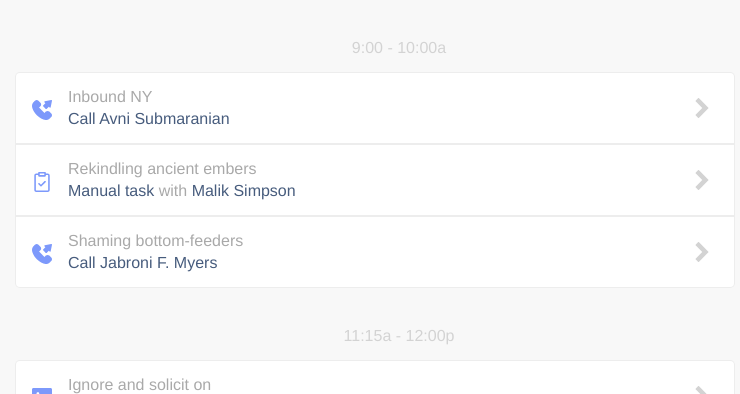
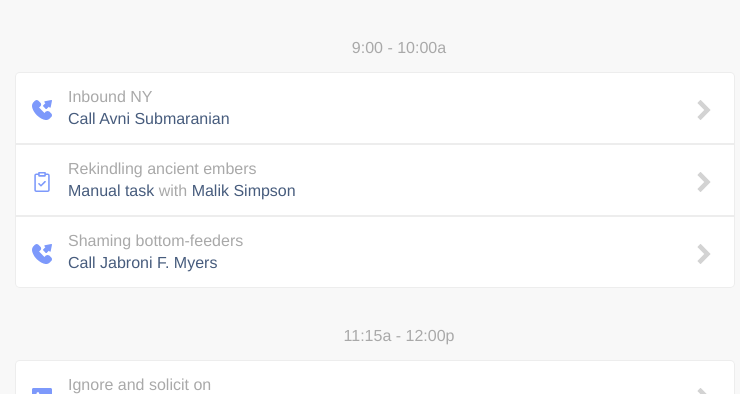
Before and after one commit to maxbildner/strive-task-app, a React (Create React App) app: page / in a window 1280 px wide. Shown: the top 394 px of the page, without its empty margins (241-981 px from the left). Built offline with nearby package versions, Linux system fonts and the light colour scheme.

Commit message:
update row css, circle size

```diff
--- a/src/components/Icon.js
+++ b/src/components/Icon.js
@@ -40,12 +40,6 @@ class Icon extends React.Component {
         onMouseLeave={() => this.setState({ isMouseOverIcon: false })}
         onClick={onClickIcon}
       >
-        {/* <span
-          className={(isRowClicked || isMouseOverIcon) ? "circle" : "circle hidden"}
-        >
-        </span>
-        {svgLogo} */}
-
         <span
           className={(isRowClicked || isMouseOverIcon) ? (type === "details" ? "circle hidden" : "circle") : "circle hidden"}
         >
--- a/src/index.css
+++ b/src/index.css
@@ -95,7 +95,7 @@ body {
 }
 
 .time {
-  color: lightgrey;
+  color: darkgrey;
   text-align: center;
   margin-bottom: 1rem;
 }
@@ -152,6 +152,7 @@ body {
   display: flex;
   flex-direction: column;
   justify-content: center;
+  color: #475c7d;
 }
 
 .type,
@@ -159,7 +160,6 @@ body {
   /* color: #0258a4; */
   /* color: #8e98a7; */
   color: #475c7d;
-  /* font-weight: 600; */
 }
 
 .with {
@@ -210,7 +210,6 @@ svg.details-hovered {
 .complete:hover,
 .details.hovered svg:hover {
   fill: #0258a4;
-  /* transform: scale(1.2); */
 }
 
 .delete svg:hover {
@@ -219,18 +218,8 @@ svg.details-hovered {
 }
 
 .circle {
-  /* height: 2rem;
-  width: 2rem;
-  border-radius: 50%;
-  border: 1px solid lightgrey;
-  display: inline-block;
-  box-shadow: 0px 1px 2px lightgrey;
-  position: absolute;
-  bottom: .8rem;
-  right: -32%; */
-
-  height: 2rem;
-  width: 2rem;
+  height: 2.25rem;
+  width: 2.25rem;
   border-radius: 50%;
   border: 1px solid lightgrey;
   box-shadow: 0px 1px 2px lightgrey;
@@ -250,6 +239,8 @@ svg.details-hovered {
   transition: .5s;
   transition-timing-function: ease-out;
   transform: translateX(2rem);
+  border: 1px solid #7d99fb;
+  background: #f4f5ff;
 }
 
 #not-clicked {
```
Also changed, not shown: 1 other file (tests, documents, lock files or other folders).
